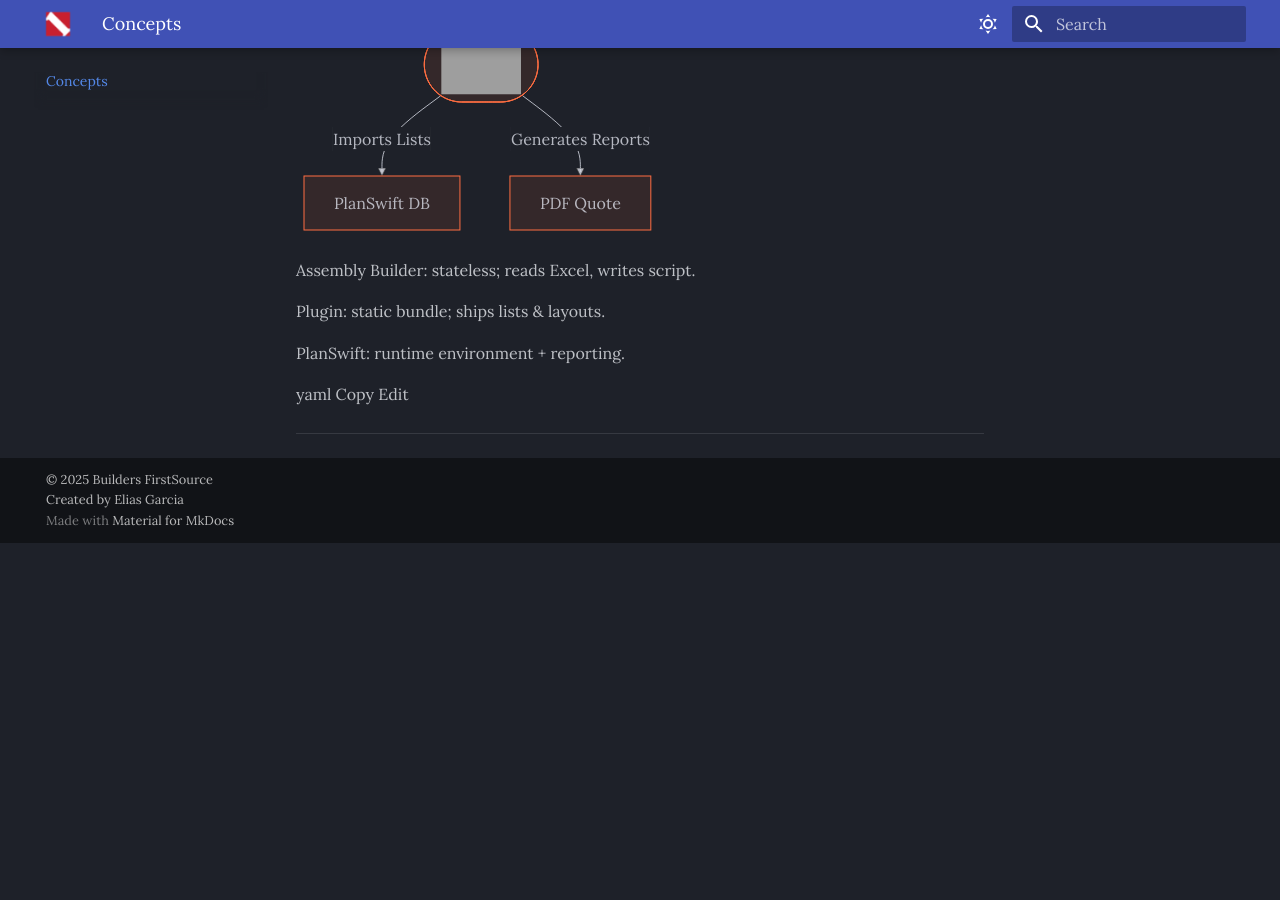
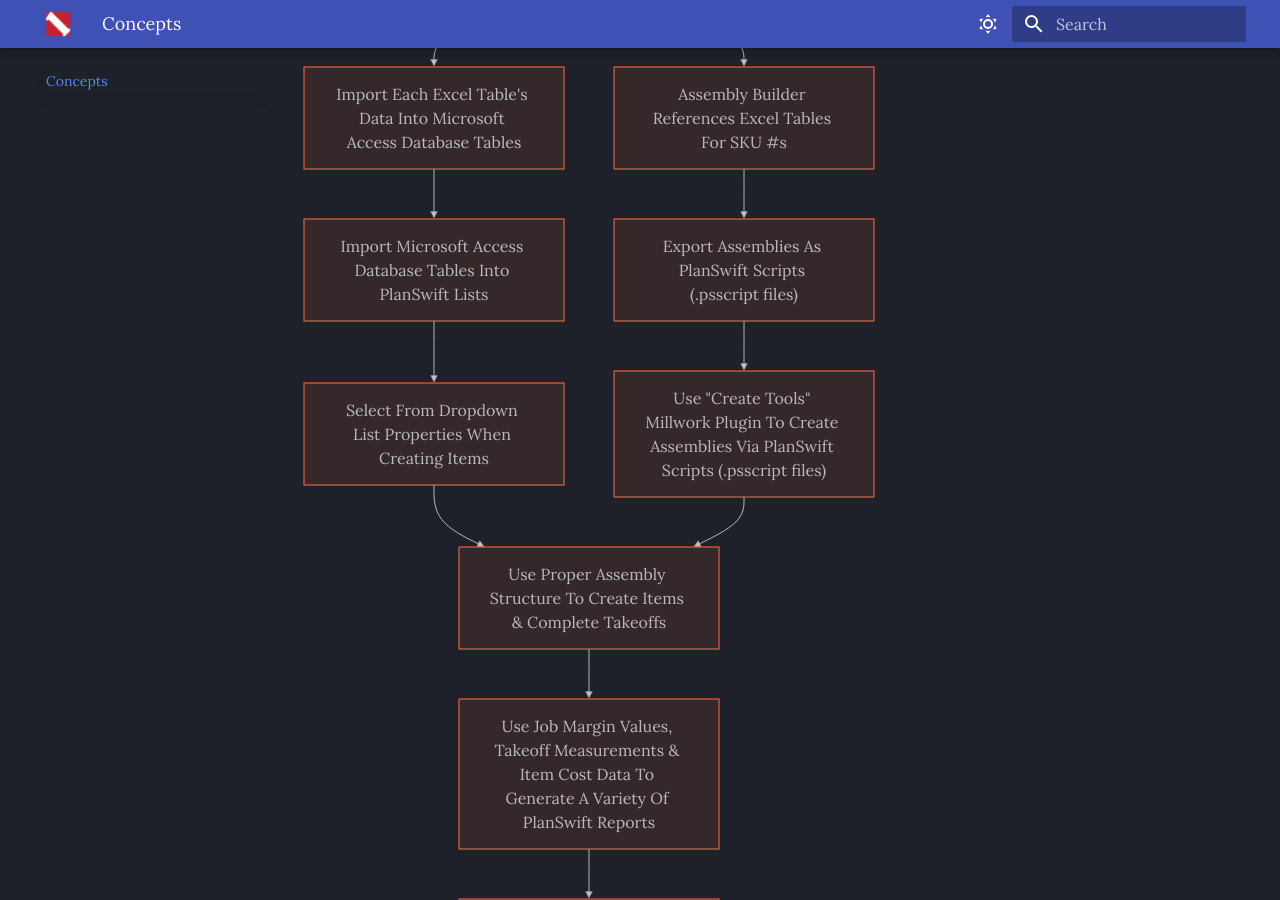
Before and after one commit to elias-bldr/Millwork-Estimating-Suite, an MkDocs documentation site: the page built from docs/explanation/architecture.md, in a window 1280 px wide and 900 px high, scrolled down 521 px. Built offline with MkDocs 1.6.1 and Material for MkDocs 9.7.7, drawn with Linux system fonts in a browser that asks for light colours; before the commit the page ends 1064 px from its top, so only the background shows below that; some of the changed lines change nothing that is shown.

Commit message:
update architecture flowchart

````diff
--- a/docs/explanation/architecture.md
+++ b/docs/explanation/architecture.md
@@ -3,21 +3,17 @@
 
 ``` mermaid
 flowchart TD
-  A[Inventory Excel] --> B[Assembly Builder];
-  B --> C[.psscript];
-  C --> D(["<img src='/assets/video/createjob.webp'>"]);
-  D -->|Imports Lists| E[PlanSwift DB];
-  D -->|Generates Reports| F[PDF Quote];
+  A[Inventory Excel Worksheet With Data From PDWiz] --> B["Separate Tables For Millwork Inventory, Manufacture Labor, Install Labor & External Items"];
+  B --> F[Assembly Builder References Excel Tables For SKU #s];
+  F --> G["Export Assemblies As PlanSwift Scripts (.psscript files)"];
+  G --> H["Use #quot;Create Tools#quot; Millwork Plugin To Create Assemblies Via PlanSwift Scripts (.psscript files)"];
+
+  B --> C[Import Each Excel Table's Data Into Microsoft Access Database Tables]
+  C --> D[Import Microsoft Access Database Tables Into PlanSwift Lists];
+  D --> E[Select From Dropdown List Properties When Creating Items];
+
+  E --> I;
+  H --> I[Use Proper Assembly Structure To Create Items & Complete Takeoffs];
+  I --> J[Use Job Margin Values, Takeoff Measurements & Item Cost Data To Generate A Variety Of PlanSwift Reports];
+  J --> K[Use PlanSwift Reports To Create Quotes]
 ```
-
-Assembly Builder: stateless; reads Excel, writes script.
-
-Plugin: static bundle; ships lists & layouts.
-
-PlanSwift: runtime environment + reporting.
-
-yaml
-Copy
-Edit
-
----
````
